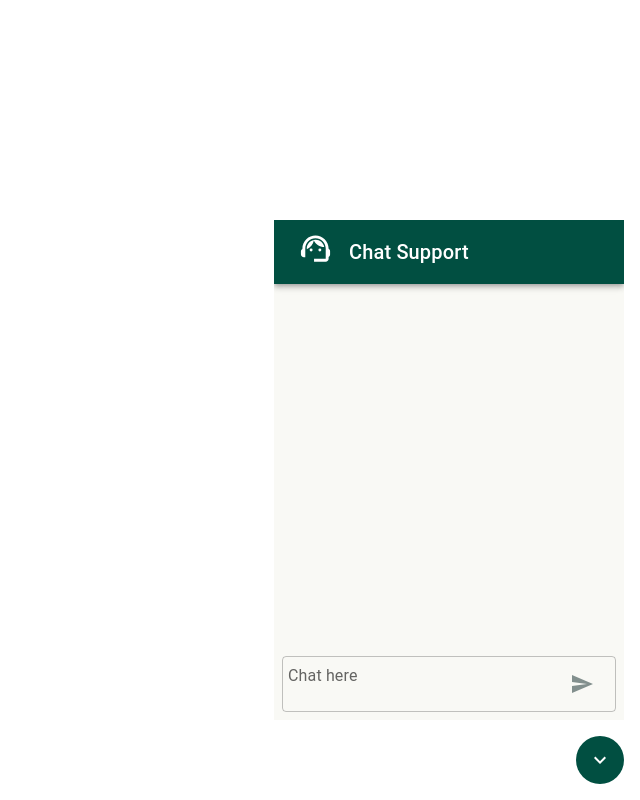
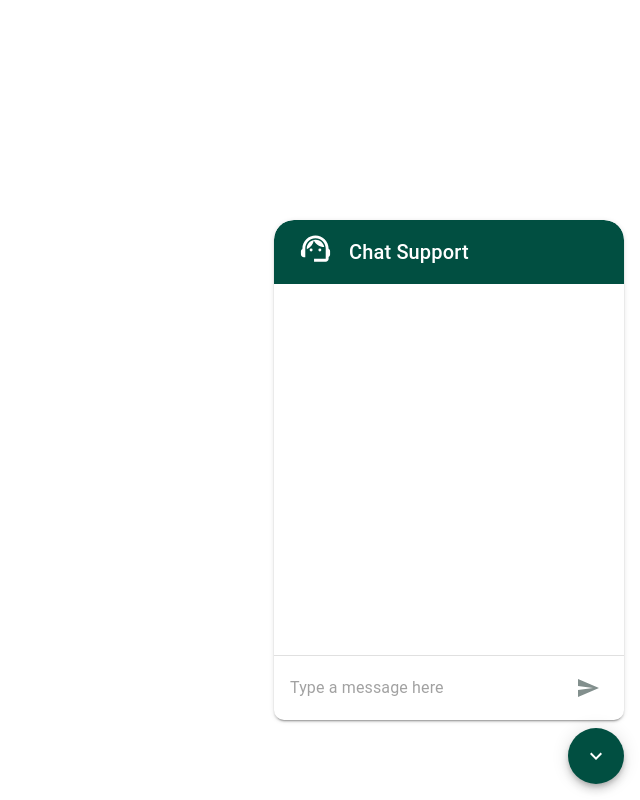
Before and after one commit to cediperez12/ai-customer-service-fe, a React (Create React App) app: page / in a window 1280 px wide. Both pictures are taken after a click on the button 1240 px from the left and 760 px from the top of the page. Shown: the whole page, without its empty margins (640-1280 px from the left). Built offline with nearby package versions, Linux system fonts and the light colour scheme; the HTML template or start-up script is replaced by a standard one.

Commit message:
change textInput UI

```diff
--- a/src/Page/Chat.js
+++ b/src/Page/Chat.js
@@ -8,6 +8,8 @@ import {
   IconButton,
   AppBar,
   Toolbar,
+  Fab,
+  Divider,
 } from '@mui/material'
 import {
   SupportAgent as SupportAgentIcon,
@@ -76,27 +78,28 @@ export default function Chat() {
   return (
     <React.Fragment>
       <CssBaseline />
-      <IconButton
+      <Fab
         onClick={() => {
           setIsOpen((current) => !current)
         }}
-        size="large"
         sx={{
           position: 'fixed',
           bottom: 16,
           right: 16,
           zIndex: 1000,
           backgroundColor: '#014F41',
-          color: '#fff',
+          color: '#ffffff',
           '&:hover': {
             backgroundColor: '#014F41',
           },
         }}
       >
         {isOpen ? <ExpandMoreIcon /> : <SupportAgentIcon />}
-      </IconButton>
+      </Fab>
+
       {isOpen && (
         <Box
+          boxShadow={2}
           sx={{
             position: 'fixed',
             mb: 10,
@@ -106,16 +109,19 @@ export default function Chat() {
             transform: `translateY(${isOpen ? 0 : '100%'})`,
             display: 'flex',
             height: 500,
-            backgroundColor: '#f9f9f5',
+            backgroundColor: '#ffffff',
             width: 350,
             flexDirection: 'column',
             overflow: 'hidden',
+            borderRadius: '20px 20px 10px 10px',
           }}
         >
-          <AppBar position="static">
+          <AppBar position="static" color="transparent" elevation={0}>
             <Toolbar
               style={{
                 backgroundColor: '#014F41',
+                color: '#ffffff',
+                borderRadius: '20px 20px 0px 0px',
               }}
             >
               <Box sx={{ mr: 2 }}>
@@ -128,7 +134,6 @@ export default function Chat() {
           {/* ---------------- *  Conversation  * ---------------- */}
           <Box
             sx={{
-              mb: 2,
               display: 'flex',
               flexDirection: 'column',
               height: 700,
@@ -139,23 +144,23 @@ export default function Chat() {
             <Conversation messages={messages} />
             <div ref={windowRef} />
           </Box>
-
+          <Divider />
           <TextField
-            sx={{ color: '#ffffff', mt: '1px', py: 1, px: 1 }}
+            variant="standard"
+            placeholder="Type a message here"
+            sx={{ padding: 2 }}
             className="textField"
             disabled={isLoading ? true : false}
             value={newMessage}
             onKeyDown={handleEnterKey}
-            label="Chat here"
-            fullWidth
             onChange={(e) => {
               setNewMessage(e.target.value)
             }}
             InputProps={{
+              disableUnderline: true,
               endAdornment: (
                 <InputAdornment position="end">
                   <IconButton
-                    edge="start"
                     onClick={handleSendMessage}
                     disabled={newMessage ? false : true}
                   >
--- a/src/components/Bubble/index.css
+++ b/src/components/Bubble/index.css
@@ -1,6 +1,6 @@
 .chat-bubble-user {
-    background-color: #014F41;
-    color: #F5F5F5;
+  background-color: #014f41;
+  color: #ffffff;
   border-radius: 10px;
   padding: 10px;
   font-size: 16px;
@@ -13,17 +13,17 @@
 }
 
 .chat-bubble-user::after {
-    content: "";
+  content: '';
   position: absolute;
   bottom: -7px;
   right: 10px;
   border-style: solid;
   border-width: 10px 10px 0 0;
-    border-color: #014F41 transparent transparent transparent;
+  border-color: #014f41 transparent transparent transparent;
 }
 .chat-bubble-ai {
-    background-color: #D8E9E6;
-    color: #383838;
+  background-color: #f5f5f5;
+  color: #000000;
   border-radius: 10px;
   padding: 10px;
   font-size: 16px;
@@ -37,11 +37,11 @@
 }
 
 .chat-bubble-ai::after {
-    content: "";
+  content: '';
   position: absolute;
   bottom: -7px;
   left: 10px;
   border-style: solid;
   border-width: 10px 10px 0 0;
-    border-color: #D8E9E6 transparent transparent transparent;
+  border-color: #f5f5f5 transparent transparent transparent;
 }
```
Lines whose indentation alone changed are shown as unchanged.
